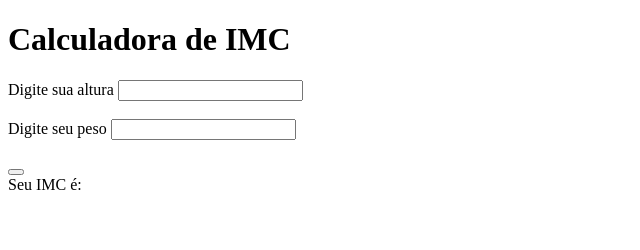
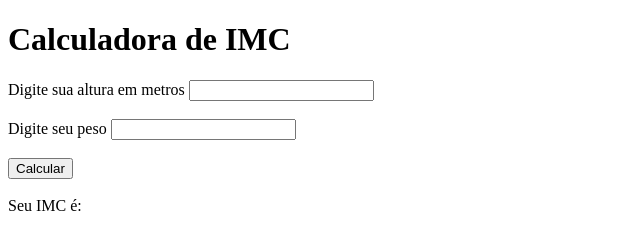
Before and after one commit to Zira-el/Calculadora_IMC, a plain HTML site: page index.html in a window 1280 px wide. Shown: the whole page, without its empty margins (0-640 px from the left). Drawn offline with Linux system fonts and the light colour scheme.

Commit message:
feat: adicionado o script ao HTML

```diff
--- a/index.html
+++ b/index.html
@@ -1,21 +1,26 @@
 <!DOCTYPE html>
+<body>
+    <script src="index.js"></script>
+
 <h1>Calculadora de IMC</h1>
 
 <div>
-   <label for='altura'>Digite sua altura</label>
-   <input type='number' id='altura' name='altura'><br><br>
+   <label for="altura">Digite sua altura em metros</label>
+   <input type="number" id="altura" name="altura"><br><br>
 </div>
 
 <div>
-    <label for='peso'>Digite seu peso</label>
+    <label for="peso">Digite seu peso</label>
     <input type="number" id="peso" name="peso"> <br><br>
 </div>
 
 <div>
-    <button onclick="Calcular()" type="button"></button>
+    <button onclick="calcular()" type="button">Calcular</button><br><br>
 </div>
 
 <div>
     <label>Seu IMC é:</label>
-    <label id="imc" /></label>
+    <label id="imc"/>
 </div>
+
+</body>
```
